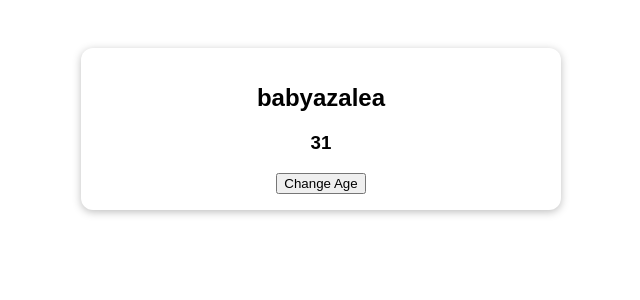
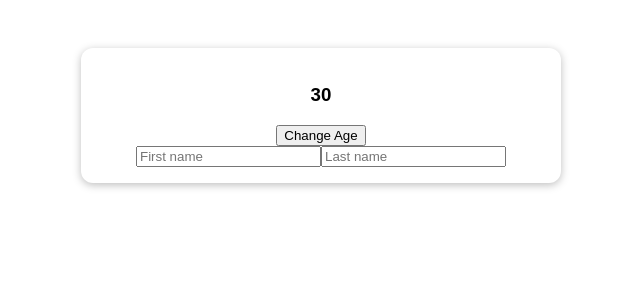
Before and after one commit to babyazalea/vue-composition-api, a Vue app: page / in a window 1280 px wide. Shown: the top 300 px of the page, without its empty margins (319-959 px from the left). Built offline with nearby package versions, Linux system fonts and the light colour scheme; the HTML template or start-up script is replaced by a standard one.

Commit message:
using computed in setup-function

```diff
--- a/src/App.vue
+++ b/src/App.vue
@@ -1,28 +1,54 @@
 <template>
   <section class="container">
-    <h2>{{ user.name }}</h2>
-    <h3>{{ user.age }}</h3>
+    <h2>{{ userName }}</h2>
+    <h3>{{ age }}</h3>
     <button @click="setAge">Change Age</button>
+    <div>
+      <input type="text" placeholder="First name" @input="setFirstName" />
+      <input type="text" placeholder="Last name" @input="setLastName" />
+    </div>
   </section>
 </template>
 
 <script>
-import { reactive } from 'vue';
+import { ref, computed } from 'vue';
+// import { reactive } from 'vue';
 
 export default {
   setup() {
     // const uName = ref('babyazalea');
-    // const uAge = ref(30);
-    const user = reactive({
-      name: 'babyazalea',
-      age: 31
-    });
+    const uAge = ref(30);
+    const firstName = ref('');
+    const lastName = ref('');
+    // const user = reactive({
+    //   name: 'babyazalea',
+    //   age: 31
+    // });
+
+    const uName = computed(function() {
+      return firstName.value + ' ' + lastName.value;
+    }); // computed, READONLY!!!!
 
     function setNewAge() {
-      user.age = 100;
+      uAge.value = 100;
     }
 
-    return { user: user, setAge: setNewAge };
+    function setFirstName(event) {
+      firstName.value = event.target.value;
+    }
+
+    function setLastName(event) {
+      lastName.value = event.target.value;
+    }
+
+    return {
+      // user: user,
+      setAge: setNewAge,
+      userName: uName,
+      age: uAge.value,
+      setFirstName,
+      setLastName
+    };
   }
   // data() {
   //   return {
```
Also changed, not shown: 1 other file (tests, documents, lock files or other folders).
